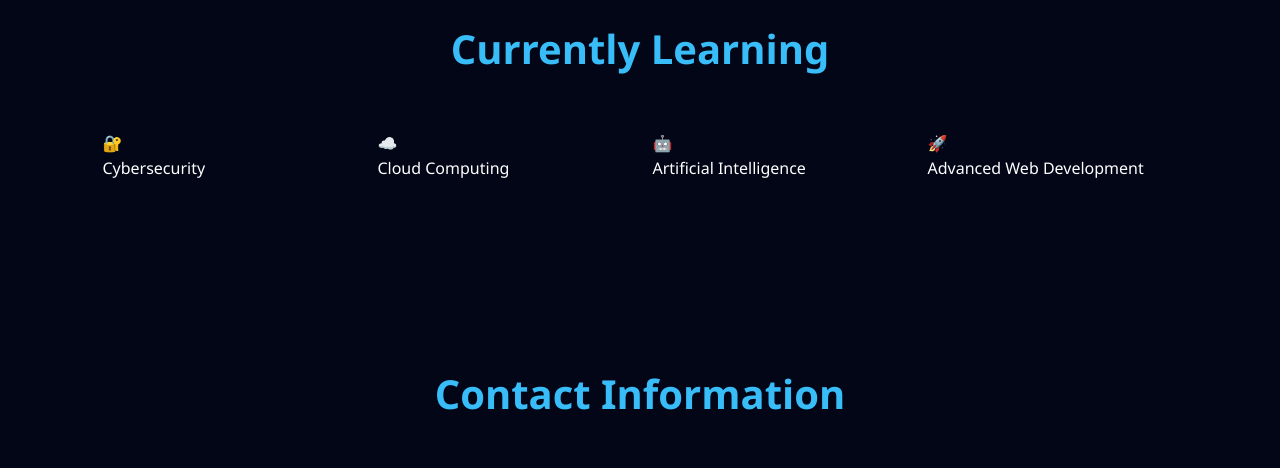
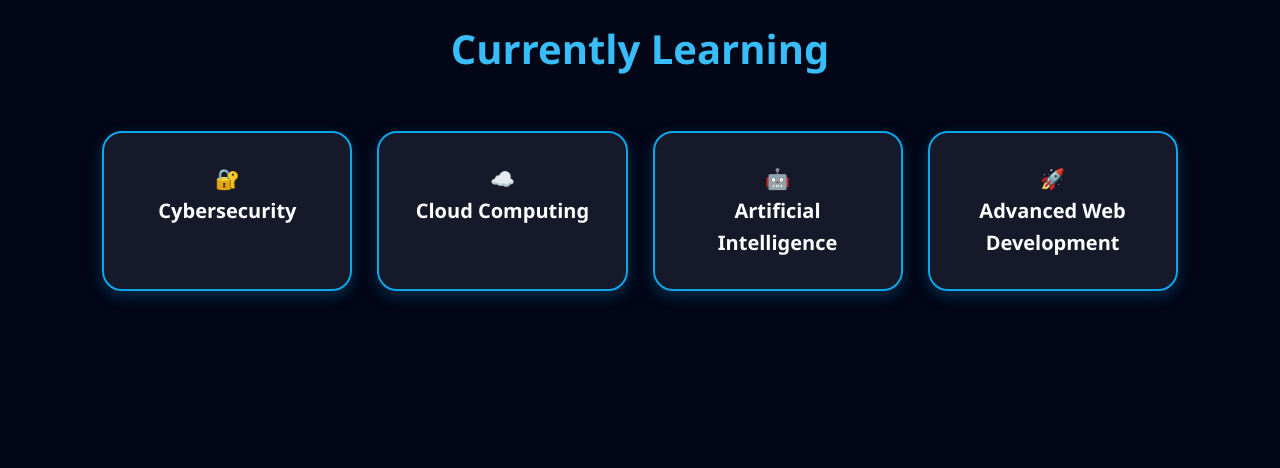
Before and after one commit to Em-jay-Web/Portfolio-CV, a plain HTML site: page index.html in a window 1280 px wide. Shown: the part 4620-5088 px from the top of the page. Drawn offline with Linux system fonts and the light colour scheme.

Commit message:
Refactor and clean up CSS styles

```diff
--- a/style.css
+++ b/style.css
@@ -1179,52 +1179,32 @@
 }
 
 .learning{
-
-
-display:grid;
-
-
-grid-template-columns:
-repeat(auto-fit,minmax(200px,1fr));
-
-
-gap:25px;
-
-
+    display: grid;
+    grid-template-columns: repeat(auto-fit, minmax(220px,1fr));
+    gap: 25px;
+    margin-top: 40px;
 }
 
-
-
-.learning div{
-
-
-padding:30px;
-
-
-text-align:center;
-
-
-font-size:20px;
-
-
-background:
-rgba(255,255,255,0.1);
-
-
-border-radius:20px;
-
-
-transition:.3s;
-
-
+.learning-card{
+    background: rgba(255,255,255,0.08);
+    border: 2px solid #0ea5e9;
+    border-radius: 20px;
+    padding: 30px 20px;
+    text-align: center;
+    text-decoration: none;
+    color: white;
+    font-size: 20px;
+    font-weight: bold;
+    transition: all 0.3s ease;
+    box-shadow: 0 5px 15px rgba(14,165,233,0.25);
 }
 
+.learning-card:hover{
+    background: linear-gradient(135deg,#0ea5e9,#2563eb);
+    transform: translateY(-8px);
+    box-shadow: 0 12px 25px rgba(37,99,235,0.45);
+}
 
-
-.learning div:hover{
-
-
-transform:scale(1.1);
-
-
+.learning-card br{
+    margin-bottom: 10px;
 }
```
